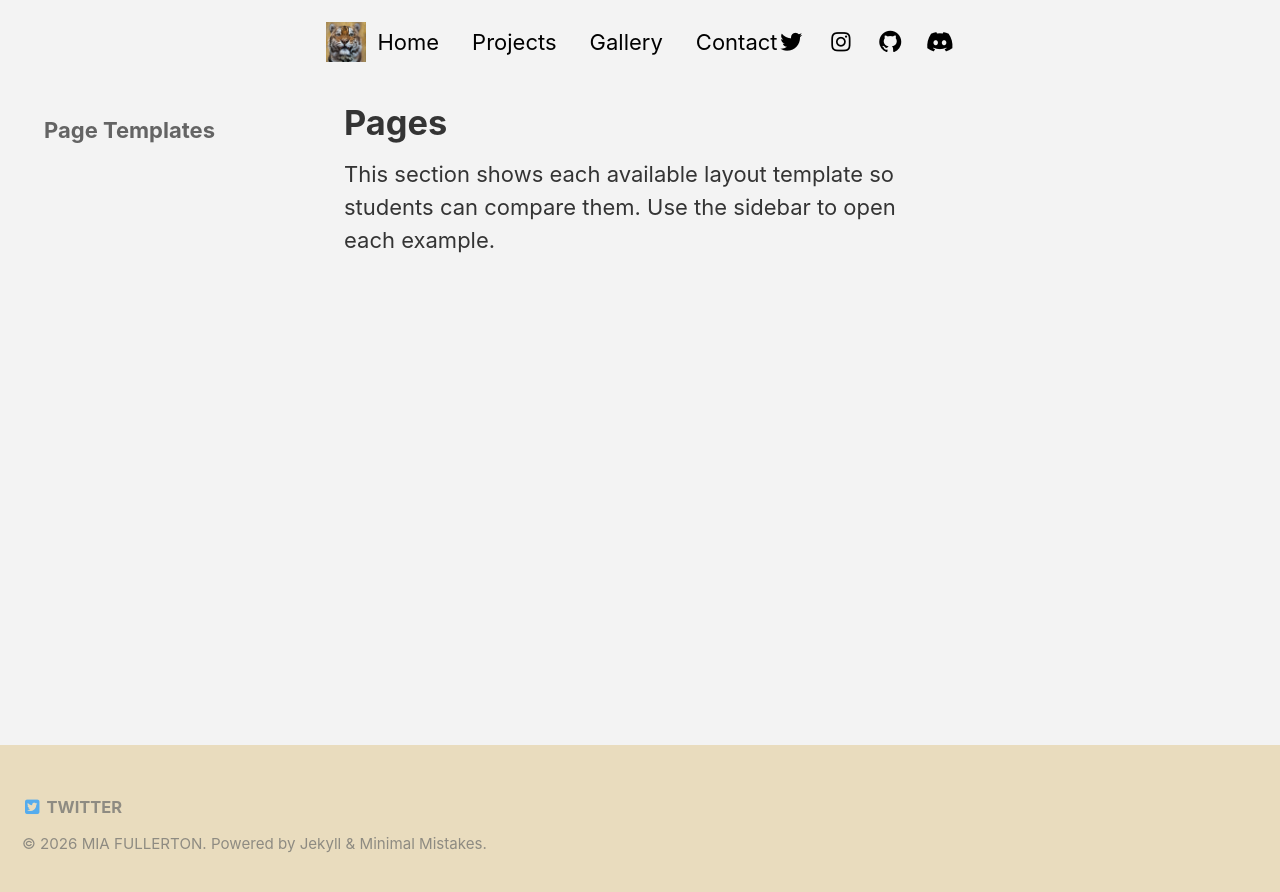
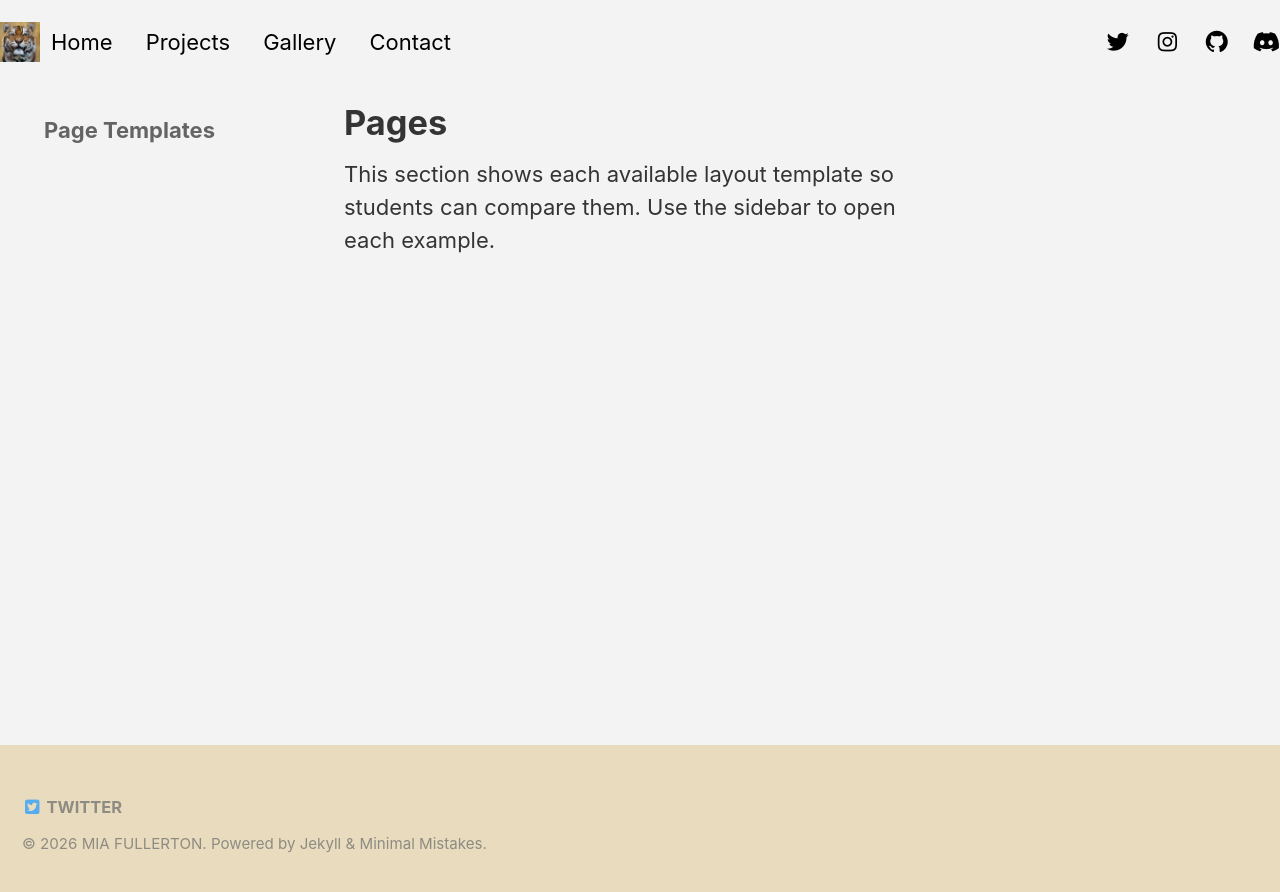
Before and after one commit to Griffsirr/Griffsirr.github.io, a Jekyll site: the page built from _pages/pages.md, in a window 1280 px wide. Shown: the top 892 px of the page. Built offline with Jekyll 4.4.1, drawn with Linux system fonts in a browser that asks for light colours.

Commit message:
Update header.html

```diff
--- a/_includes/header.html
+++ b/_includes/header.html
@@ -34,11 +34,6 @@
 </div>
 
 <style>
-  .nav-container {
-  max-width: 1600px;
-  margin: 0 auto;
-  padding: 0 2rem;
-}
 .nav-link, .nav-icon {
   color: inherit;
   text-decoration: none;
```
